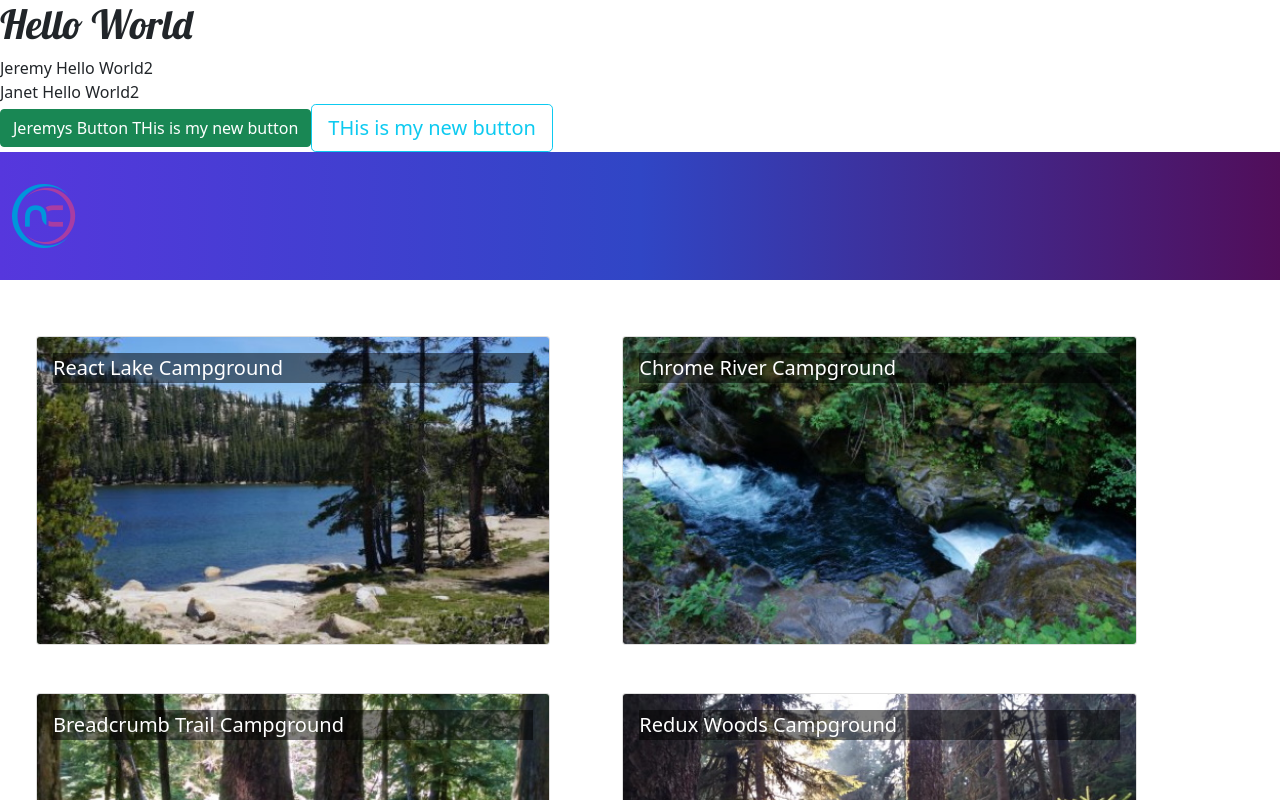
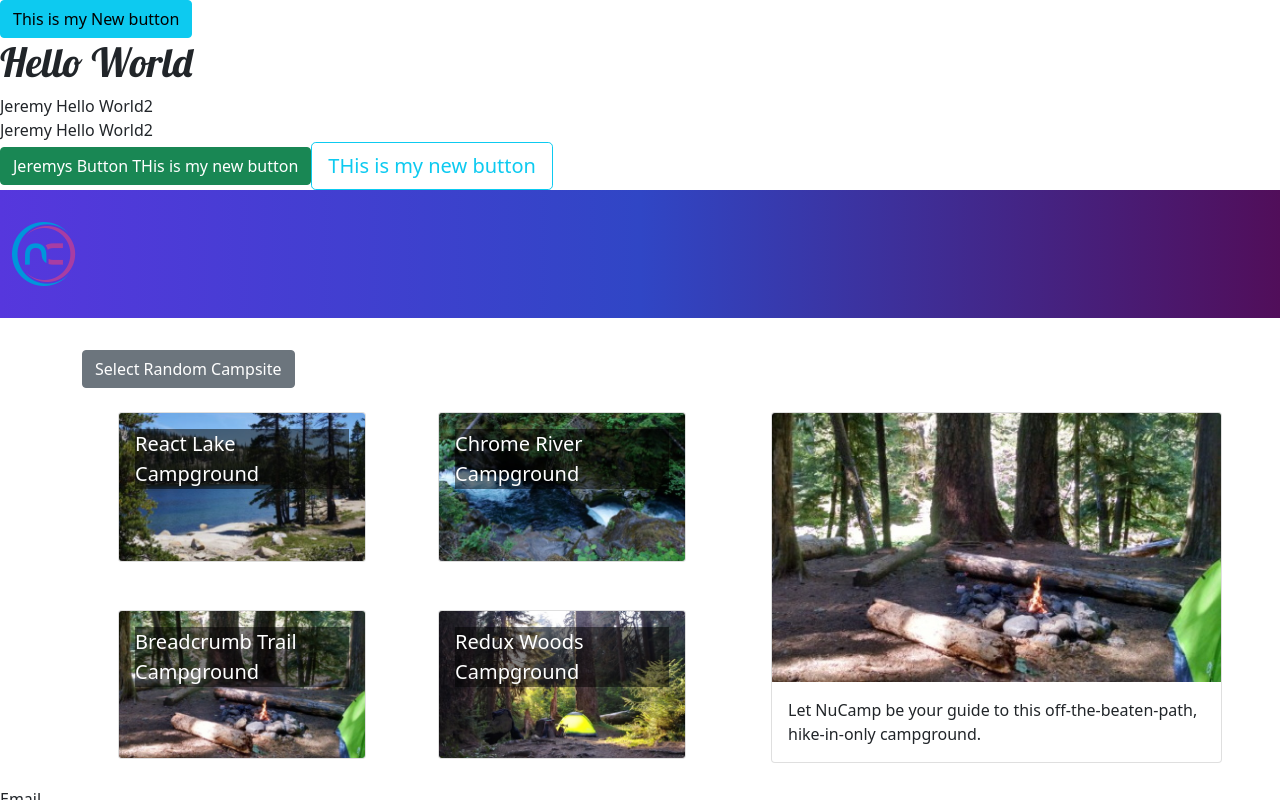
Before and after one commit to jj252/netflix, a React (Create React App) app: page / in a window 1280 px wide. Shown: the top 800 px of the page. Built offline with nearby package versions, Linux system fonts and the light colour scheme.

Commit message:
week 2 changes

```diff
--- a/src/App.js
+++ b/src/App.js
@@ -4,7 +4,7 @@
 import './App.css';
 //import NucampLogo from './app/assets/img/logo.png';
 import CampsitesList from './features/campsites/CampsitesList';
-
+import { Container, Row, Col, Button } from 'reactstrap';
 import Header from './components/Header';
 import Footer from './components/Footer';
 import {createElement,useState} from 'react';
@@ -13,6 +13,7 @@ import {CreatedElement2} from './components/Misc';
 import {New_Button} from './components/Misc';
 import {New_Button2} from './components/Misc';
 import  My_Form  from './components/My_Form';
+import CampsiteDirectoryPage from './pages/CampsitesDirectoryPage';
 
 
 
@@ -25,18 +26,19 @@ const test2 = (name) =>{
 const test3 = 'this is a test';
 
 function App() {
-  const [test4, setTest4] = useState(0);
+  const [name, setName] = useState('Jeremy');
   return (
     <div className="App">
+            <Button className='primary' color="info" onClick={() => setName('Jade')}>This is my New button</Button>
+            <CreatedElement person={{ name: {name}, imageId: '1bX5QH6'}} test={test2({name})} testx={name}  />
+            <CreatedElement2 props={name}  />
+            <CreatedElement2 props={name}  />
+            <New_Button buttonName='Jeremys Button'/>
 
-            <CreatedElement person={{ name: 'Lin Lanying', imageId: '1bX5QH6'}} test={test2('myName')} testx={test3}  />
-            <CreatedElement2 props='Jeremy'  />
-            <CreatedElement2 props='Janet'  />
-            <New_Button buttonName='Jeremys Button'/>
 
             <New_Button2 />
             <Header />
-            <CampsitesList />
+            <CampsiteDirectoryPage />
             <My_Form />
             <Footer />
     </div>
--- a/src/components/Misc.js
+++ b/src/components/Misc.js
@@ -1,7 +1,7 @@
 import { createElement} from 'react';
 
 
-import { Container, Row, Col, Button,Form, FormGroup, Label, Input, FormText } from 'reactstrap';
+import { Container, Row, Col, Button } from 'reactstrap';
 
 // ...Button, Form, FormGroup, Label, Input, FormText
 
@@ -35,7 +35,8 @@ export function CreatedElement( props ) {
 }
 
 export function CreatedElement2(names) {
-    console.log('new Button Created')
+    console.log('new Button Created');
+    console.log(names);
     return createElement(
       'div',
       { className: 'greeting' },
--- a/src/features/campsites/CampsiteCard.js
+++ b/src/features/campsites/CampsiteCard.js
@@ -1,18 +1,17 @@
 import {Card, CardImg, CardImgOverlay, CardTitle} from 'reactstrap';
 
-const CampsiteCard = (props) =>{
+const CampsiteCard = ({ campsite }) => {
+
+    const { image, name } = campsite;
+    console.log(image,name);
     return (
         <Card>
-            <CardImg
-                width='100%'
-                src={props.campsite.image}
-                alt={props.campsite.name}
-            />
-            <CardImgOverlay >
-                <CardTitle>{props.campsite.name}</CardTitle>
+            <CardImg width='100%' src={image} alt={name} />
+            <CardImgOverlay>
+                <CardTitle>{name}</CardTitle>
             </CardImgOverlay>
         </Card>
     );
-}
+};
 
 export default CampsiteCard;
--- /dev/null
+++ b/src/features/campsites/CampsiteDetail.js
@@ -0,0 +1,19 @@
+import {Card, CardImg, CardText, CardBody, Col} from 'reactstrap';
+
+const CampsiteDetail = ({campsite}) => {
+    const {image,name,description} = campsite;
+
+    return (
+        <Col md='12' className='m-4'>
+            <Card>
+                <CardImg top src={image} alt={name} />
+                <CardBody>
+                    <CardText>{description}</CardText>
+                </CardBody>
+            </Card>
+
+        </Col>
+    )
+};
+
+export default CampsiteDetail;
--- a/src/features/campsites/CampsitesList.js
+++ b/src/features/campsites/CampsitesList.js
@@ -1,12 +1,21 @@
-import { CAMPSITES } from '../../app/shared/CAMPSITES';
+//import { CAMPSITES } from '../../app/shared/CAMPSITES';
 import {Col, Row} from 'reactstrap';
 import CampsiteCard from "./CampsiteCard";
+import { selectAllCampsites } from './campsitesSlice';
 
-const CampsitesList = () =>{
+const CampsitesList = ({setCampsiteId}) =>{
+
+    const campsites = selectAllCampsites();
+
     return (
         <Row className='ms-auto'>
-            {CAMPSITES.map((campsite) => (
-                <Col md='5' className='m-4' key={campsite.id}>
+            {campsites.map((campsite) => (
+                <Col
+                    md='5'
+                    className='m-4'
+                    key={campsite.id}
+                    onclick={() => setCampsiteId(campsite.id)}
+                >
                     <CampsiteCard campsite={campsite}/>
                 </Col>
             ))}
--- /dev/null
+++ b/src/features/campsites/campsitesSlice.js
@@ -0,0 +1,15 @@
+import { CAMPSITES } from "../../app/shared/CAMPSITES";
+
+export const selectAllCampsites = () =>{
+    return CAMPSITES;
+}
+
+export const selectRandomCampsite = () => {
+    //return CAMPSITES.find((randomSite) => randomSite.id === Math.floor(Math.random() * randomSite.length))
+    return CAMPSITES[Math.floor(CAMPSITES.length * Math.random())];
+
+}
+
+export const selectCampsiteById = (id) =>{
+    return CAMPSITES.find((campsite) => campsite.id === id);
+}
--- /dev/null
+++ b/src/pages/CampsitesDirectoryPage.js
@@ -0,0 +1,34 @@
+import { useState } from 'react';
+import {Container, Row, Col, Button} from 'reactstrap';
+import CampsiteDetail from '../features/campsites/CampsiteDetail';
+import CampsitesList from '../features/campsites/CampsitesList';
+import { selectRandomCampsite } from '../features/campsites/campsitesSlice';
+import { selectCampsiteById } from '../features/campsites/campsitesSlice';
+const CampsiteDirectoryPage = () => {
+    // let selectedCampsite = selectRandomCampsite();
+
+    // const toggleCampsite = () =>{
+    //     selectedCampsite = selectRandomCampsite();
+    //     console.log(selectedCampsite);
+    // }
+
+    const [selectedCampsite, toggleCampsite] = useState(selectRandomCampsite());
+
+    return(
+        <Container>
+            { <Button onClick={() => toggleCampsite(selectRandomCampsite)}>
+                Select Random Campsite
+            </Button> }
+            <Row>
+                <Col sm='5' md='7'>
+                    <CampsitesList />
+                </Col>
+                <Col sm='7' md='5'>
+                    <CampsiteDetail campsite={selectedCampsite}/>
+                </Col>
+            </Row>
+        </Container>
+    )
+}
+
+export default CampsiteDirectoryPage;
```
Also changed, not shown: src/Destructuring.js (added, +72 -0 lines), src/useState.js (added, +11 -0 lines), 1 other file (tests, documents, lock files or other folders).
